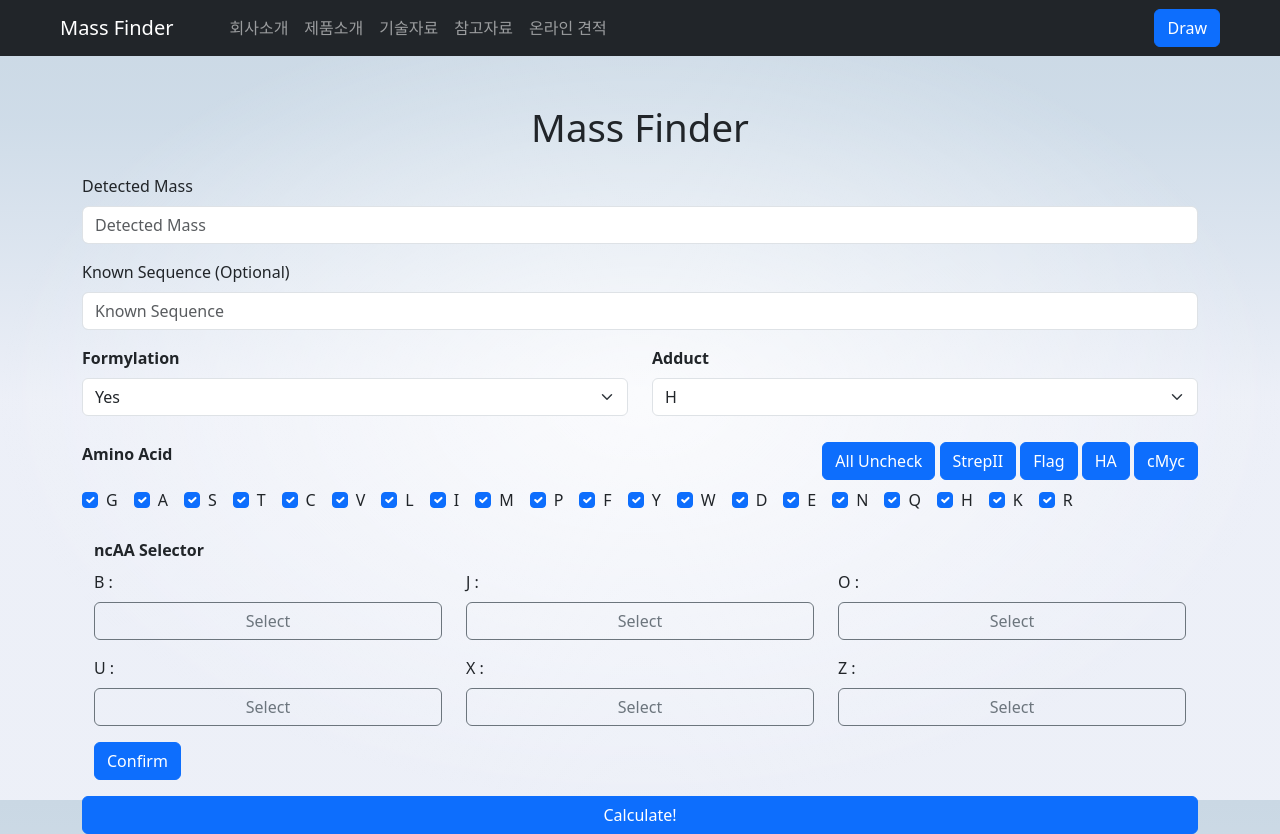
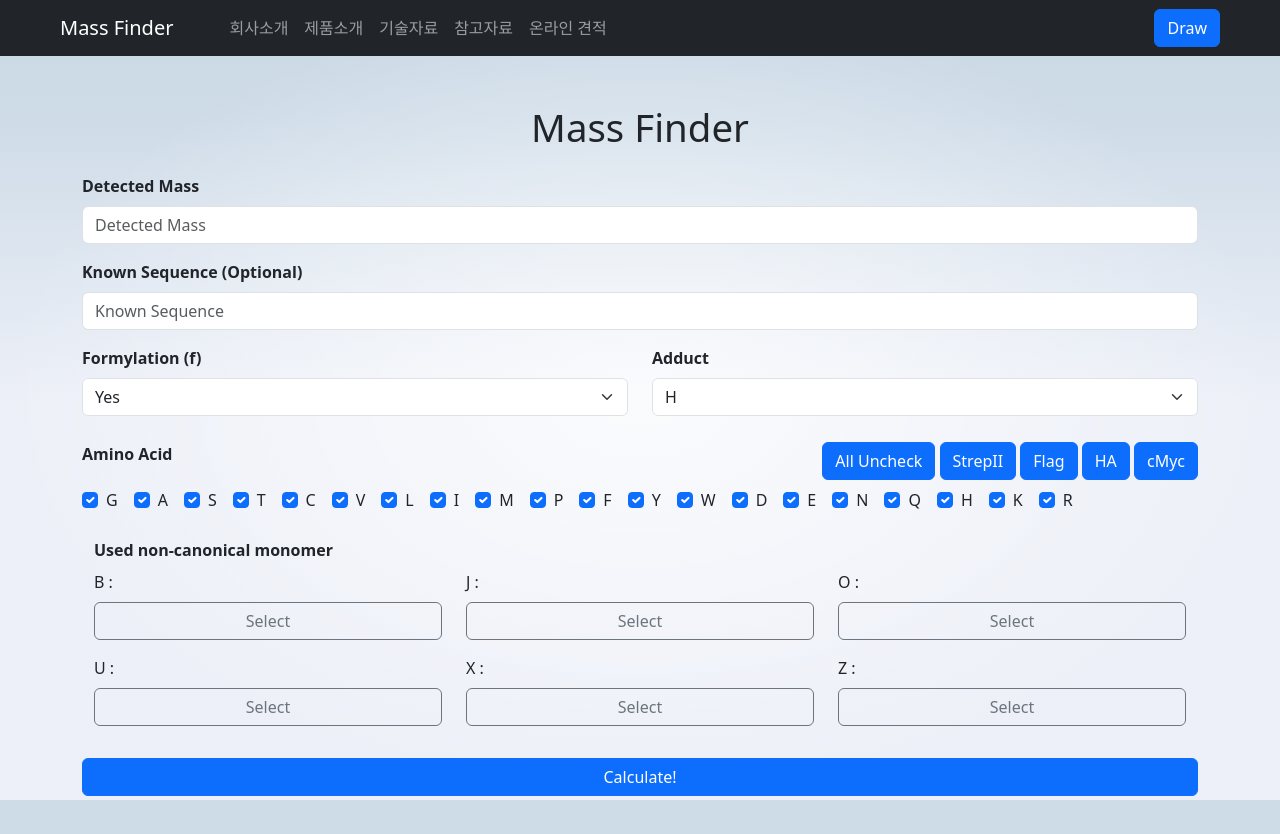
Before and after one commit to Mass-Finder/Mass-Finder-SvelteKit, a SvelteKit app: page / in a window 1280 px wide. After the commit the page ends 800 px from the top, so only its background shows below. Built offline with nearby package versions, Linux system fonts and the light colour scheme; a small style sheet from the web is missing.

Commit message:
fix : 기타 수정사항 반영

```diff
--- a/src/lib/components/FormylationSelector.svelte
+++ b/src/lib/components/FormylationSelector.svelte
@@ -14,7 +14,7 @@
 </script>
 
 <div class="form-group">
-  <label class="form-label fw-bold" for="formylationSelect">Formylation</label>
+  <label class="form-label fw-bold" for="formylationSelect">Formylation (f)</label>
   <select id="formylationSelect" class="form-select" bind:value={fomyType} on:change={handleChange}>
     <option value="yes">Yes</option>
     <option value="no">No</option>
--- a/src/lib/components/NcAASelector.svelte
+++ b/src/lib/components/NcAASelector.svelte
@@ -59,13 +59,13 @@
   </script>
 
   <div class="container mt-4">
-    <label class="form-label fw-bold">ncAA Selector</label>
-    <div class="row">
+    <label for="selector" class="form-label fw-bold">Used non-canonical monomer</label>
+    <div id="selector" class="row">
       {#each keys as key}
         <div class="col-md-4">
           <div class="mb-3">
-            <label class="form-label">{key} :</label>
-            <button class="btn btn-outline-secondary w-100" on:click={() => openModal(key)}>
+            <label class="form-label" for="select-btn">{key} :</label>
+            <button id="select-btn" class="btn btn-outline-secondary w-100" on:click={() => openModal(key)}>
               {#if $selectedData[key]}
                 <div>{$selectedData[key].molecularFormula}</div>
                 <div>{$selectedData[key].monoisotopicWeight}</div>
@@ -77,7 +77,6 @@
         </div>
       {/each}
     </div>
-    <button class="btn btn-primary" on:click={confirmSelection}>Confirm</button>
   </div>
 
   {#if $showModal}
--- a/src/routes/+page.svelte
+++ b/src/routes/+page.svelte
@@ -140,7 +140,7 @@
   </div>
 
   <div class="mb-3">
-    <label for="detected-mass" class="form-label">Detected Mass</label>
+    <label for="detected-mass" class="form-label fw-bold">Detected Mass</label>
     <input
       type="number"
       id="detected-mass"
@@ -151,7 +151,7 @@
   </div>
 
   <div class="mb-3">
-    <label for="essential-sequence" class="form-label">Known Sequence (Optional)</label>
+    <label for="essential-sequence" class="form-label fw-bold">Known Sequence (Optional)</label>
     <input
       type="text"
       id="essential-sequence"
```
